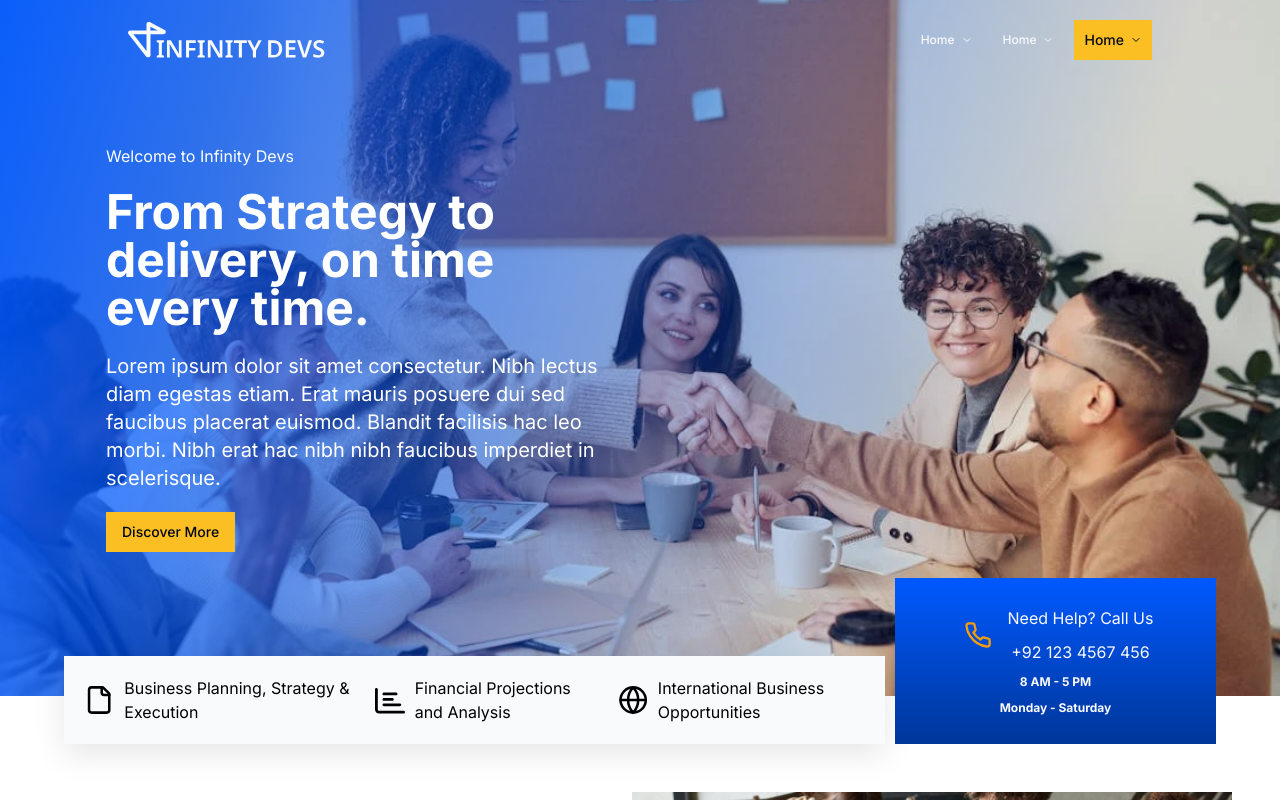
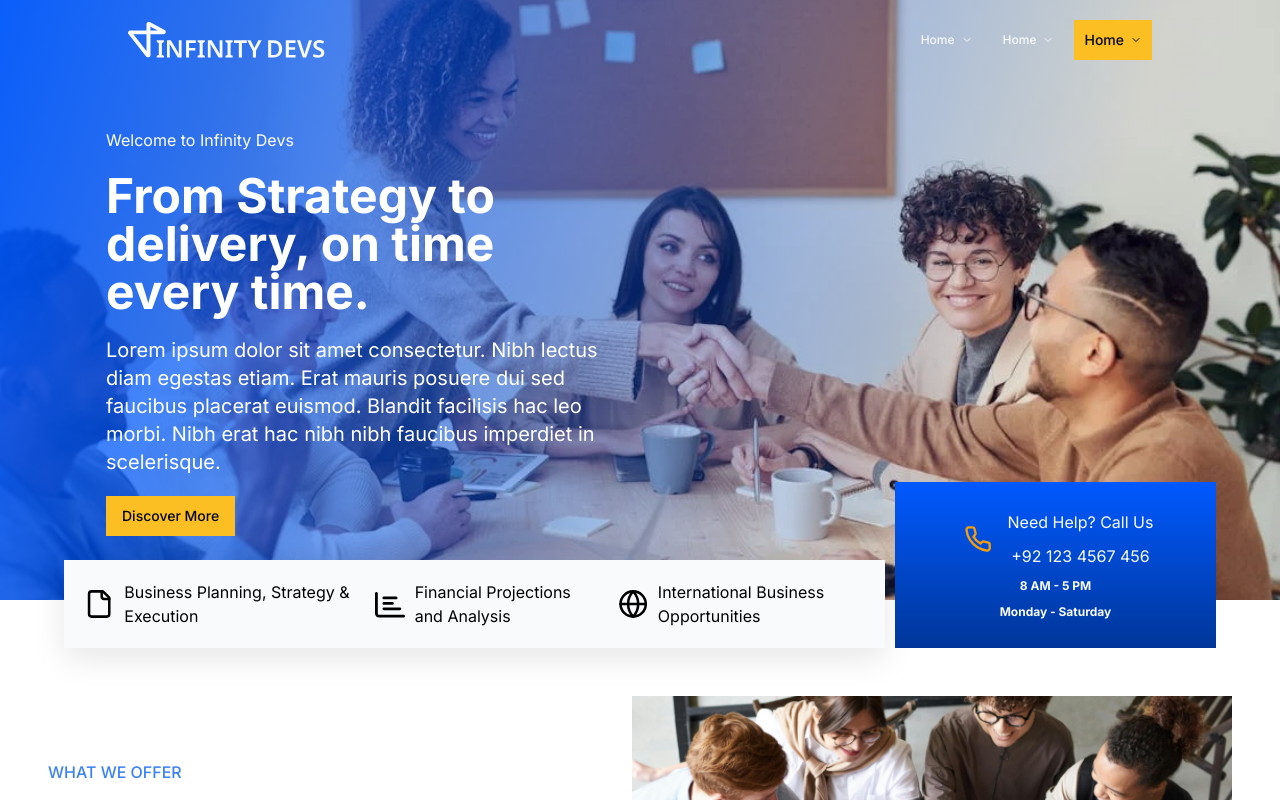
Before and after one commit to InfinityDevsHQ/software-house-next, a Next.js app: page / in a window 1280 px wide. Shown: the top 800 px of the page. Built offline with nearby package versions, Linux system fonts and the light colour scheme.

Commit message:
fix: measurements

```diff
--- a/components/homepage/hero-section.tsx
+++ b/components/homepage/hero-section.tsx
@@ -4,8 +4,8 @@ import Overview from "./overview";
 export default function HeroSection() {
   return (
     <>
-      <section className="hero-bg flex items-center px-2.5 py-12 relative">
-        <div className="md:pl-12 lg:pl-24 py-2 md:py-20 lg:py-24 mt-20 md:mt-0">
+      <section className="hero-bg flex items-center px-2.5 py-12 relative h-[600px]">
+        <div className="md:pl-12 lg:pl-24 py-2 md:py-20 lg:py-24 lg:pt-40 mt-20 md:mt-0">
           <div className="max-w-lg flex flex-col gap-5">
             <p className="text-white">Welcome to Infinity Devs</p>
             <h1 className="font-bold text-3xl md:text-4xl lg:text-5xl text-white">
```
